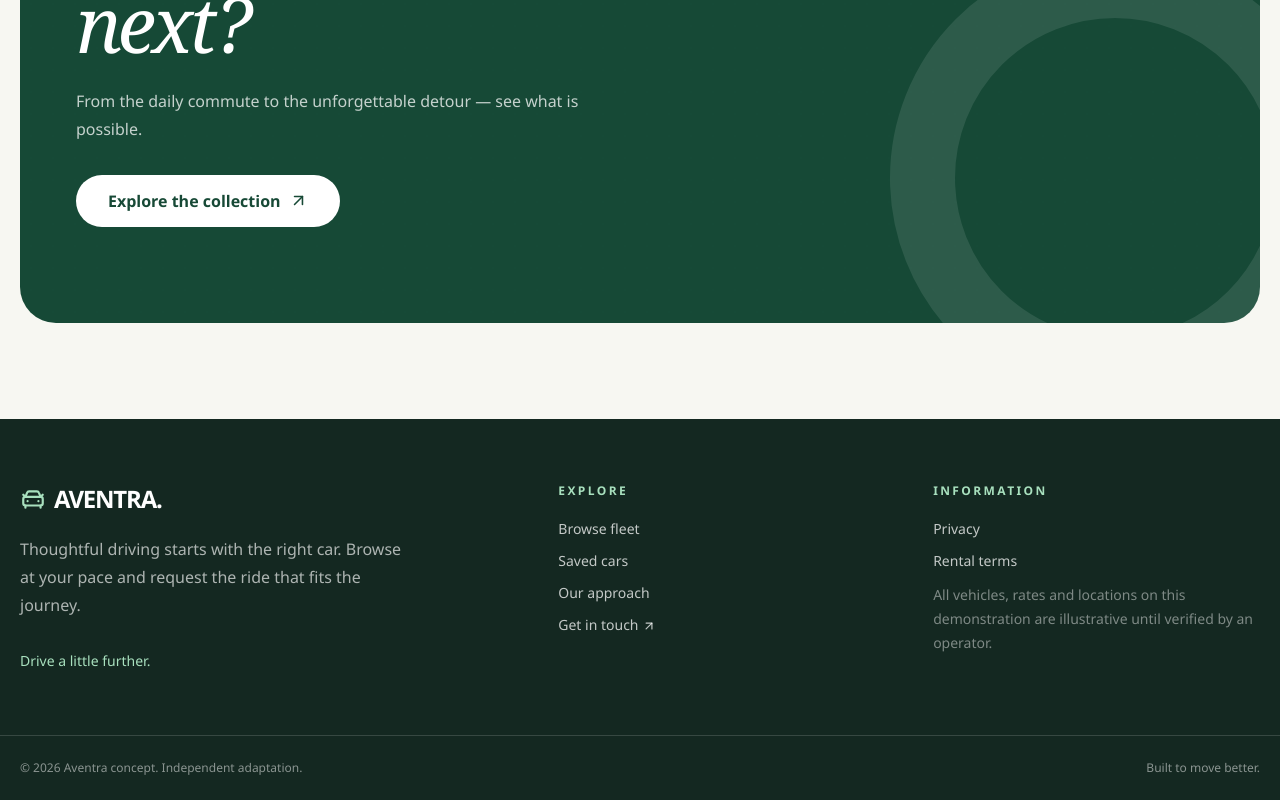
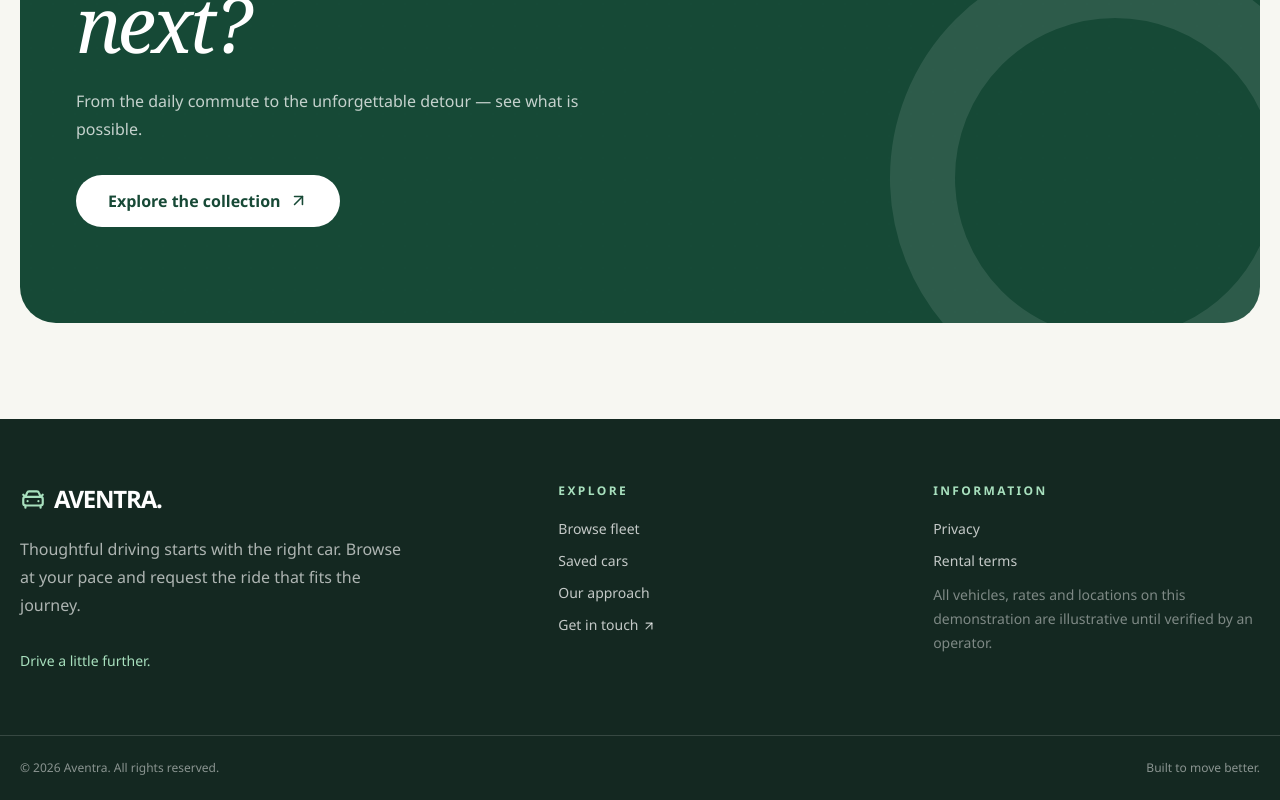
Before and after one commit to NanaAddoDBa/nana-monorepo, a React (Vite) app in the folder apps/rent-car/: page / in a window 1280 px wide. Shown: the part 3116-3916 px from the top of the page. Built offline with nearby package versions, Linux system fonts and the light colour scheme.

Commit message:
docs(aventra): present site as standalone rental project

```diff
--- a/apps/rent-car/src/widgets/site-footer/ui/SiteFooter.tsx
+++ b/apps/rent-car/src/widgets/site-footer/ui/SiteFooter.tsx
@@ -30,7 +30,7 @@ export function SiteFooter() {
         </div>
       </div>
       <div className="border-t border-white/15">
-        <div className="page-container flex flex-wrap justify-between gap-3 py-6 text-xs text-white/50"><p>© {new Date().getFullYear()} Aventra concept. Independent adaptation.</p><p>Built to move better.</p></div>
+        <div className="page-container flex flex-wrap justify-between gap-3 py-6 text-xs text-white/50"><p>© {new Date().getFullYear()} Aventra. All rights reserved.</p><p>Built to move better.</p></div>
       </div>
     </footer>
   );
```
Also changed, not shown: 1 other file (tests, documents, lock files or other folders).
